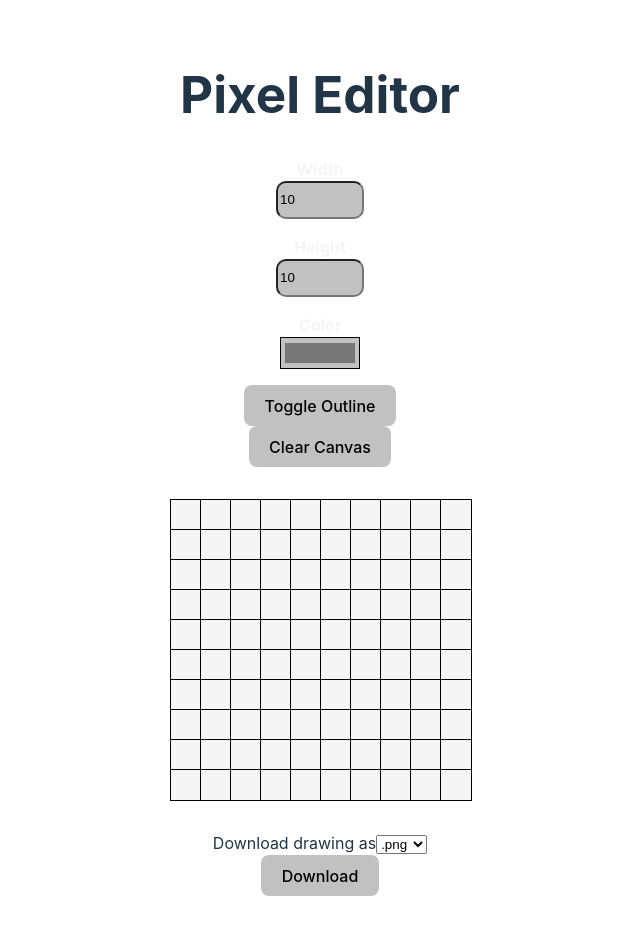
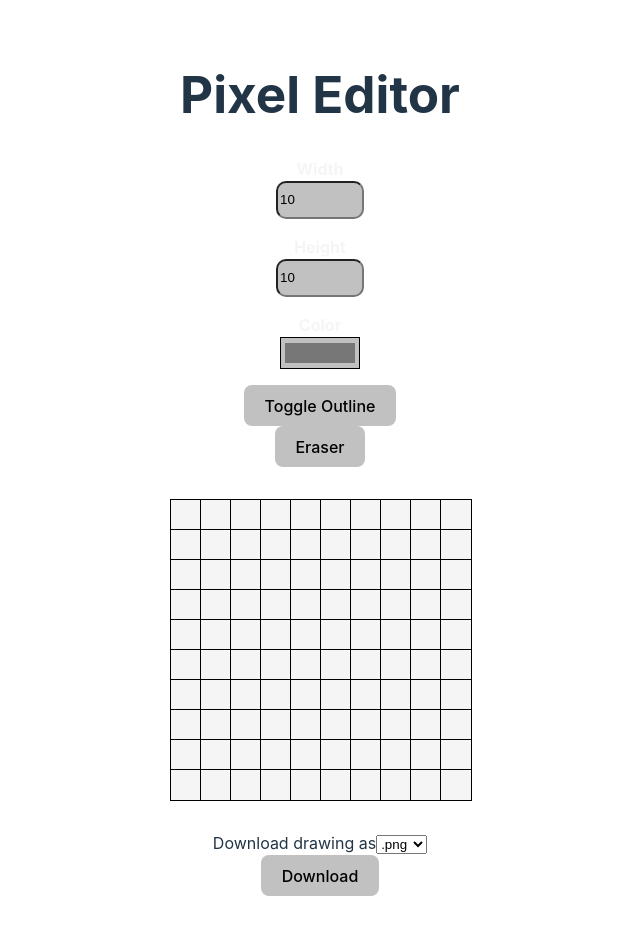
Before and after one commit to adamkumlin/pixel-editor, a React (Vite) app in the folder pixel-editor/: page / in a window 1280 px wide. Shown: the whole page, without its empty margins (320-960 px from the left). Built offline with nearby package versions, Linux system fonts and the light colour scheme.

Commit message:
add color history function

```diff
--- a/pixel-editor/src/components/Button.tsx
+++ b/pixel-editor/src/components/Button.tsx
@@ -1,14 +1,15 @@
 import "../App.css";
 
 type ButtonProps = {
-    label: string;
+    label?: string;
     onClick: React.MouseEventHandler<HTMLButtonElement>;
+    buttonColor?: any;
 }
-const Button: React.FC<ButtonProps> = ({label, onClick}) => {
+const Button: React.FC<ButtonProps> = ({label, onClick, buttonColor}) => {
 
   return (
     <div className="Button">
-      <button onClick={onClick}>{label}</button>
+      <button style={buttonColor} onClick={onClick}>{label}</button>
     </div>
   );
 };
--- a/pixel-editor/src/components/Canvas.tsx
+++ b/pixel-editor/src/components/Canvas.tsx
@@ -8,8 +8,6 @@ type CanvasProps = {
   pixelColor: string;
   pixelClass: string;
   pixelSize: number;
-  clearCanvasPressed: boolean;
-  setClearCanvasPressed: React.Dispatch<React.SetStateAction<boolean>>;
 };
 
 const Canvas: React.FC<CanvasProps> = forwardRef(
@@ -20,7 +18,6 @@ const Canvas: React.FC<CanvasProps> = forwardRef(
       pixelColor,
       pixelClass,
       pixelSize,
-      clearCanvasPressed, setClearCanvasPressed
     } = props;
 
     const [isDrawing, setIsDrawing] = useState<boolean>(false);
@@ -34,24 +31,6 @@ const Canvas: React.FC<CanvasProps> = forwardRef(
         size={pixelSize}
       />
     ));
-
-
-    if (clearCanvasPressed) {
-
-      elements = [];
-      console.log(elements[0])
-      elements = new Array(width * height).fill(null).map((_, index) => (
-        <Pixel
-          key={index}
-          color="#FFFFFF"
-          isDrawing={isDrawing}
-          pixelClass={pixelClass}
-          size={pixelSize}
-        />
-      ));
-
-      setClearCanvasPressed(false);
-    }
 
     return (
       <div className="CanvasContainer">
--- a/pixel-editor/src/components/Editor.tsx
+++ b/pixel-editor/src/components/Editor.tsx
@@ -17,7 +17,7 @@ const Editor: React.FC = () => {
   const [pixelClass, setPixelClass] = useState("Pixel showOutline");
   const [pixelSize, setPixelSize] = useState<number>(30);
   const [drawCanvas, setDrawCanvas] = useState<boolean>(false);
-  const [clearCanvasPressed, setClearCanvasPressed] = useState<boolean>(false);
+  const [recentColors, setRecentColors] = useState<string[]>([]);
 
   const canvasRef = useRef(null);
 
@@ -30,6 +30,14 @@ const Editor: React.FC = () => {
     setDrawCanvas(false);
     setSelectedHeight(parseInt(e.target.value));
   };
+
+  const handleChangeColor = (e: React.ChangeEvent<HTMLInputElement>) => {
+    setSelectedColor(e.target.value);
+  }
+
+  const updateRecentColors = (e: React.ChangeEvent<HTMLInputElement>) => {
+    setRecentColors(current => [...current, e.target.value]);
+  }
 
   const generateImage = () => {
     if (selectedFileFormat === "png") {
@@ -91,7 +99,8 @@ const Editor: React.FC = () => {
         label="Color"
         type="color"
         value={selectedColor}
-        onChange={(e) => setSelectedColor(e.target.value)}
+        onChange={handleChangeColor}
+        onMouseUp={updateRecentColors}
       />
 
       {selectedWidth > 45 || selectedHeight > 45 ? (
@@ -101,7 +110,7 @@ const Editor: React.FC = () => {
         />
       ) : null}
 
-      <Toolbox pixelClass={pixelClass} setPixelClass={setPixelClass} clearCanvasPressed={clearCanvasPressed} setClearCanvasPressed={setClearCanvasPressed}/>
+      <Toolbox pixelClass={pixelClass} setPixelClass={setPixelClass} setSelectedColor={setSelectedColor} recentColors={recentColors}/>
 
       {drawCanvas || (selectedWidth <= 45 && selectedHeight <= 45) ? (
         <Canvas
@@ -110,8 +119,6 @@ const Editor: React.FC = () => {
           pixelColor={selectedColor}
           pixelClass={pixelClass}
           pixelSize={pixelSize}
-          clearCanvasPressed={clearCanvasPressed}
-          setClearCanvasPressed={setClearCanvasPressed}
           ref={canvasRef}
         />
       ) : null}
--- a/pixel-editor/src/components/InputField.tsx
+++ b/pixel-editor/src/components/InputField.tsx
@@ -6,12 +6,14 @@ type InputFieldProps = {
   type: string;
   value: any;
   onChange: ChangeEventHandler<HTMLInputElement>;
+  onMouseUp?: any;
 };
 const InputField: React.FC<InputFieldProps> = ({
   label,
   type,
   value,
   onChange,
+  onMouseUp,
 }) => {
   return (
     <div className="InputField">
@@ -22,6 +24,7 @@ const InputField: React.FC<InputFieldProps> = ({
           type={type}
           value={value}
           onChange={onChange}
+          onMouseUp={onMouseUp}
         />
       </label>
     </div>
--- a/pixel-editor/src/components/Pixel.tsx
+++ b/pixel-editor/src/components/Pixel.tsx
@@ -17,10 +17,10 @@ const Pixel: React.FC<PixelProps> = ({
     backgroundColor: "whitesmoke",
   });
 
-  const [pixelDimensions, setPixelDimensions] = useState({
+  const pixelDimensions = {
     width: size,
     height: size
-  });
+  };
 
   const paintPixel = () => {
     setPixelColor({
--- a/pixel-editor/src/components/Toolbox.tsx
+++ b/pixel-editor/src/components/Toolbox.tsx
@@ -4,13 +4,13 @@ import Button from "./Button";
 type ToolboxProps = {
     pixelClass: string;
     setPixelClass: React.Dispatch<React.SetStateAction<string>>;
-    clearCanvasPressed: boolean;
-    setClearCanvasPressed: React.Dispatch<React.SetStateAction<boolean>>;
+    setSelectedColor: React.Dispatch<React.SetStateAction<string>>;
+    recentColors: string[];
 }
 
-const Pixel: React.FC<ToolboxProps> = ({pixelClass, setPixelClass, clearCanvasPressed, setClearCanvasPressed}) => {
+const Pixel: React.FC<ToolboxProps> = ({pixelClass, setPixelClass, setSelectedColor, recentColors}) => {
 
-    const eraserColor: string = "#777777";
+    const eraserColor: string = "#FFFFFF";
 
     const handlePixelOutlineChange: () => void = () => {
         if (pixelClass == "Pixel showOutline") {
@@ -23,7 +23,10 @@ const Pixel: React.FC<ToolboxProps> = ({pixelClass, setPixelClass, clearCanvasPr
   return (
     <div className="Toolbox">
         <Button label="Toggle Outline" onClick={handlePixelOutlineChange}/>
-        <Button label="Clear Canvas" onClick={() => setClearCanvasPressed(!clearCanvasPressed ? true : false)}/>
+        <Button label="Eraser" onClick={() => setSelectedColor(eraserColor)}/>
+        <div>{recentColors.map((color, index) => (
+            <Button buttonColor={{backgroundColor: color}} key={index} onClick={() => setSelectedColor(color)}/>
+        ))}</div>
     </div>
   );
 
```
